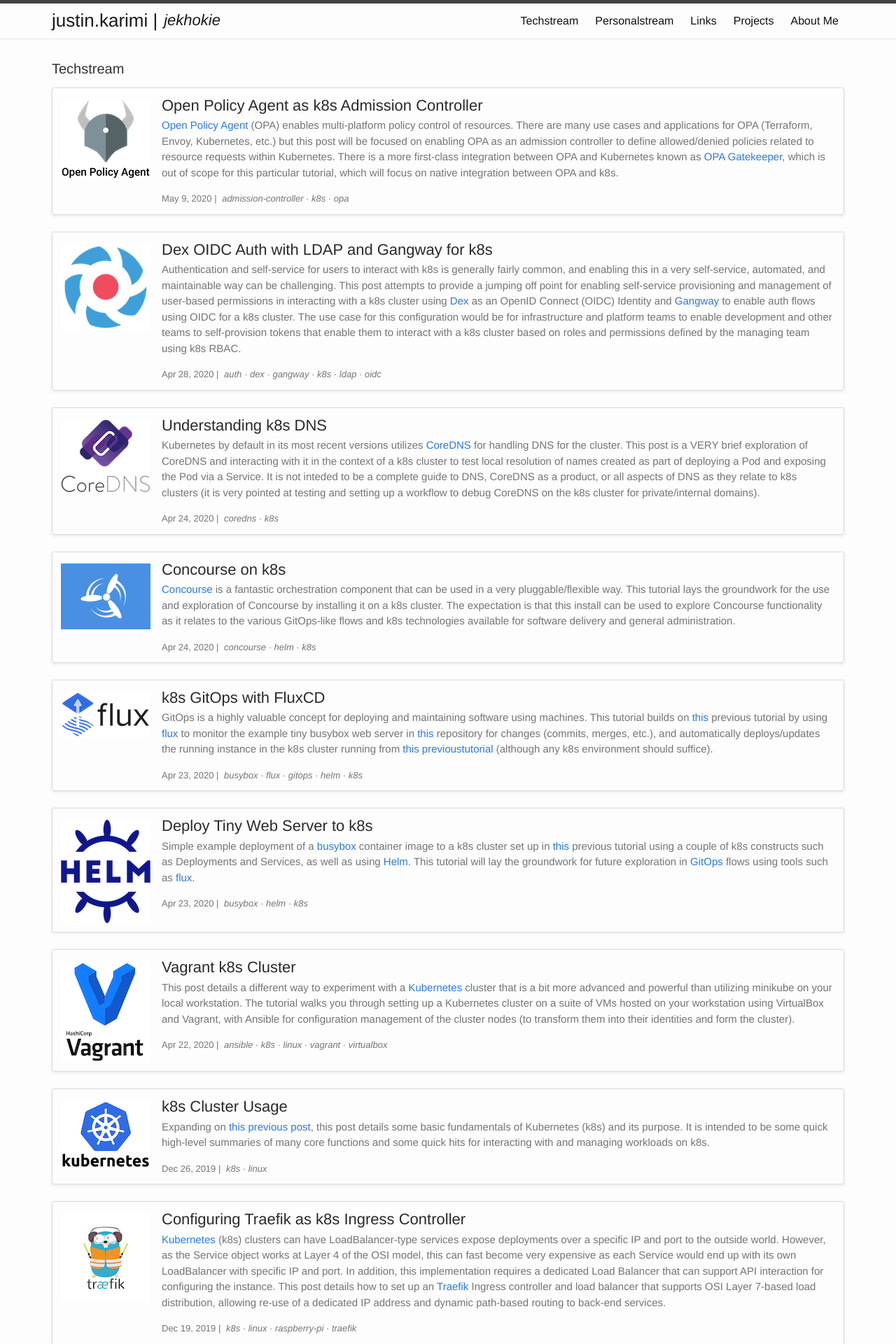
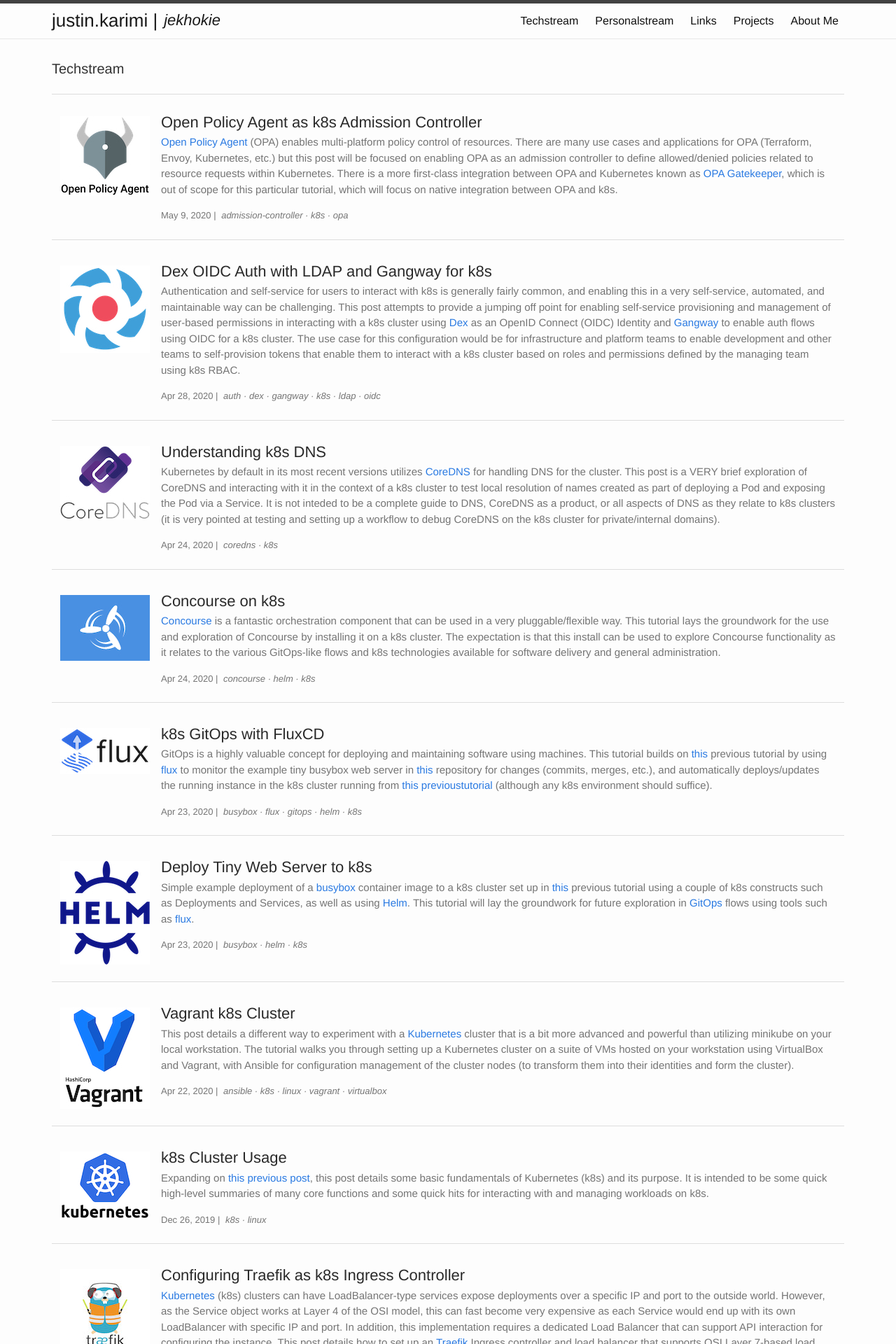
Before and after one commit to jekhokie/jekhokie.github.io, a Jekyll site: the page built from index.html, in a window 1280 px wide. Shown: the top 1920 px of the page at 70% size. Built offline with Jekyll 4.4.1, drawn with Linux system fonts in a browser that asks for light colours; the list of posts is cut into pages by our own code.

Commit message:
Update Styling
Update the border styling to be more clean for the posts.

```diff
--- a/_sass/_layout.scss
+++ b/_sass/_layout.scss
@@ -78,14 +78,15 @@
 
 .page-heading {
     font-size: 20px;
+    border-bottom: 1px solid rgba(0, 0, 0, .125);
+    padding-bottom: 24px;
 }
 
 .post-card {
-    margin-bottom: 24px;
-    border: 1px solid rgba(0, 0, 0, .125);
-    border-radius: 3px;
+    margin-bottom: 20px;
+    border-bottom: 1px solid rgba(0, 0, 0, .125);
     padding: 12px;
-    box-shadow: 0 1px 4px rgba(0, 0, 0, 0.1);
+    padding-bottom: 24px;
 
     .media-body {
         .post-heading a {
```
